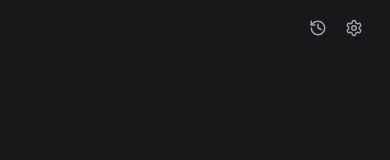
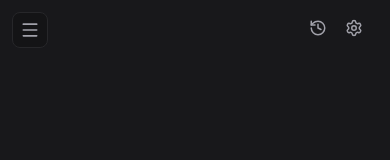
Before and after one commit to aussenseiter-Vs/JHIC-FE-User, a React (Vite) app: page / in a window 390 px wide. Shown: the top 160 px of the page. Built offline with nearby package versions, Linux system fonts and the light colour scheme.

Commit message:
feat: enhance sidebar and layout with mobile support; add mobile close functionality and backdrop

```diff
--- a/src/components/sidebar/RecentItem.tsx
+++ b/src/components/sidebar/RecentItem.tsx
@@ -4,18 +4,20 @@ import { MessageSquare } from "lucide-react";
 
 interface RecentItemProps {
   label: string;
+  onMobileClose?: () => void;
 }
 
 const iconBounce: Variants = {
   hover: { scale: 1.15, rotate: -10, transition: { duration: 0.2, ease: "easeOut" } },
 };
 
-function RecentItem({ label }: RecentItemProps) {
+function RecentItem({ label, onMobileClose }: RecentItemProps) {
   return (
     <motion.button
       type="button"
       className="recent-item"
       title={label}
+      onClick={onMobileClose}
       whileHover="hover"
       whileTap={{ scale: 0.98 }}
     >
--- a/src/components/sidebar/Sidebar.tsx
+++ b/src/components/sidebar/Sidebar.tsx
@@ -17,8 +17,10 @@ import data from "../../modules/nexxa/nexxa.json";
 
 interface SidebarProps {
   collapsed: boolean;
+  mobileOpen: boolean;
   onToggle: () => void;
   onResetChat: () => void;
+  onMobileClose: () => void;
 }
 
 interface NavItemProps {
@@ -26,6 +28,7 @@ interface NavItemProps {
   label: string;
   route: string;
   collapsed: boolean;
+  onMobileClose?: () => void;
 }
 
 const navIconMap: Record<string, typeof Search> = {
@@ -49,7 +52,7 @@ const iconScale: Variants = {
   hover: { scale: 1.2, rotate: -10, transition: { duration: 0.2, ease: "easeOut" } },
 };
 
-function NavItem({ Icon, label, route, collapsed }: NavItemProps) {
+function NavItem({ Icon, label, route, collapsed, onMobileClose }: NavItemProps) {
   const controls = useAnimation();
 
   return (
@@ -59,6 +62,7 @@ function NavItem({ Icon, label, route, collapsed }: NavItemProps) {
       className={({ isActive }) =>
         `nav-item${isActive ? " active" : ""}`
       }
+      onClick={onMobileClose}
       onMouseEnter={() => controls.start("hover")}
       onMouseLeave={() => controls.start("initial")}
     >
@@ -75,10 +79,10 @@ function NavItem({ Icon, label, route, collapsed }: NavItemProps) {
   );
 }
 
-function Sidebar({ collapsed, onToggle, onResetChat }: SidebarProps) {
+function Sidebar({ collapsed, mobileOpen, onToggle, onResetChat, onMobileClose }: SidebarProps) {
   const navigate = useNavigate();
   return (
-    <aside className={`sidebar${collapsed ? " sidebar--collapsed" : ""}`}>
+    <aside className={`sidebar${collapsed ? " sidebar--collapsed" : ""}${mobileOpen ? " sidebar--mobile-open" : ""}`}>
       <div className="sidebar-inner">
         <div className="sidebar-header">
           {!collapsed && (
@@ -122,7 +126,7 @@ function Sidebar({ collapsed, onToggle, onResetChat }: SidebarProps) {
             className="new-chat-btn"
             whileHover="hover"
             whileTap={{ scale: 0.98 }}
-            onClick={() => { onResetChat(); navigate("/"); }}
+            onClick={() => { onResetChat(); navigate("/"); onMobileClose(); }}
           >
             <motion.span
               style={{ display: "inline-flex" }}
@@ -147,6 +151,7 @@ function Sidebar({ collapsed, onToggle, onResetChat }: SidebarProps) {
                 label={label}
                 route={route}
                 collapsed={collapsed}
+                onMobileClose={onMobileClose}
               />
             );
           })}
@@ -165,6 +170,7 @@ function Sidebar({ collapsed, onToggle, onResetChat }: SidebarProps) {
                     label={item.label}
                     route={item.route}
                     collapsed={collapsed}
+                    onMobileClose={onMobileClose}
                   />
                 );
               })}
@@ -176,7 +182,7 @@ function Sidebar({ collapsed, onToggle, onResetChat }: SidebarProps) {
                 <div className="sidebar-empty">Tidak ada konsultasi terbaru</div>
               ) : (
                 data.recents.map((recent) => (
-                  <RecentItem key={recent} label={recent} />
+                  <RecentItem key={recent} label={recent} onMobileClose={onMobileClose} />
                 ))
               )}
             </div>
@@ -199,7 +205,7 @@ function Sidebar({ collapsed, onToggle, onResetChat }: SidebarProps) {
             </div>
             <motion.button
               type="button"
-              className="icon-btn"
+              className="icon-btn icon-btn--nobg"
               aria-label="Pengaturan"
               whileHover={{ scale: 1.15, rotate: 45 }}
               whileTap={{ scale: 0.9 }}
--- a/src/core/layout.css
+++ b/src/core/layout.css
@@ -240,6 +240,14 @@
   color: #e8e8ea;
 }
 
+.icon-btn--nobg {
+  transition: color 0.15s;
+}
+
+.icon-btn--nobg:hover {
+  background: transparent;
+}
+
 /* ── Scrollbar ── */
 .sidebar-inner::-webkit-scrollbar {
   width: 4px;
@@ -258,7 +266,9 @@
 @media (max-width: 768px) {
   .sidebar {
     position: fixed;
-    inset: 0;
+    top: 0;
+    left: 0;
+    bottom: 0;
     width: 260px;
     min-width: 260px;
     z-index: 100;
@@ -266,9 +276,36 @@
     transition: transform 0.2s;
   }
 
-  .sidebar--collapsed {
+  .sidebar--mobile-open {
     transform: translateX(0);
-    width: 260px;
-    min-width: 260px;
+  }
+
+  .sidebar-backdrop {
+    position: fixed;
+    inset: 0;
+    background: rgba(0, 0, 0, 0.5);
+    z-index: 99;
+  }
+
+  .mobile-menu-btn {
+    position: fixed;
+    top: 12px;
+    left: 12px;
+    z-index: 50;
+    display: flex;
+    align-items: center;
+    justify-content: center;
+    width: 36px;
+    height: 36px;
+    border-radius: 8px;
+    border: 1px solid #27272a;
+    background: #141416;
+    color: #a1a1aa;
+    cursor: pointer;
+  }
+
+  .mobile-menu-btn:hover {
+    background: #1e1e20;
+    color: #e8e8ea;
   }
 }
--- a/src/core/layout.tsx
+++ b/src/core/layout.tsx
@@ -1,6 +1,7 @@
-import { useState, useCallback } from "react";
+import { useState, useCallback, useEffect } from "react";
 import { Outlet } from "react-router-dom";
 import Sidebar from "../components/sidebar/Sidebar";
+import { Menu } from "lucide-react";
 import "./layout.css";
 
 export interface ChatContext {
@@ -9,19 +10,61 @@ export interface ChatContext {
 
 function Layout() {
   const [sidebarCollapsed, setSidebarCollapsed] = useState(false);
+  const [mobileSidebarOpen, setMobileSidebarOpen] = useState(false);
+  const [isMobile, setIsMobile] = useState(false);
   const [resetKey, setResetKey] = useState(0);
+
+  useEffect(() => {
+    const mq = window.matchMedia("(max-width: 768px)");
+    const handler = (e: MediaQueryListEvent | MediaQueryList) => {
+      setIsMobile(e.matches);
+      if (e.matches) {
+        setMobileSidebarOpen(false);
+      }
+    };
+    handler(mq);
+    mq.addEventListener("change", handler);
+    return () => mq.removeEventListener("change", handler);
+  }, []);
 
   const handleResetChat = useCallback(() => {
     setResetKey((k) => k + 1);
   }, []);
 
+  const handleToggleSidebar = useCallback(() => {
+    if (isMobile) {
+      setMobileSidebarOpen((v) => !v);
+    } else {
+      setSidebarCollapsed((v) => !v);
+    }
+  }, [isMobile]);
+
+  const handleMobileClose = useCallback(() => {
+    setMobileSidebarOpen(false);
+  }, []);
+
   return (
     <div className="app-layout">
       <Sidebar
-        collapsed={sidebarCollapsed}
-        onToggle={() => setSidebarCollapsed((v) => !v)}
+        collapsed={isMobile ? false : sidebarCollapsed}
+        mobileOpen={mobileSidebarOpen}
+        onToggle={handleToggleSidebar}
         onResetChat={handleResetChat}
+        onMobileClose={handleMobileClose}
       />
+      {isMobile && mobileSidebarOpen && (
+        <div className="sidebar-backdrop" onClick={handleMobileClose} />
+      )}
+      {isMobile && (
+        <button
+          type="button"
+          className="mobile-menu-btn"
+          onClick={() => setMobileSidebarOpen(true)}
+          aria-label="Buka sidebar"
+        >
+          <Menu size={20} />
+        </button>
+      )}
       <main className="main-content">
         <Outlet context={{ resetKey } satisfies ChatContext} />
       </main>
--- a/src/modules/nexxa/components/ChatHeader.tsx
+++ b/src/modules/nexxa/components/ChatHeader.tsx
@@ -12,7 +12,7 @@ function ChatHeader() {
       >
         <motion.button
           type="button"
-          className="icon-btn"
+          className="icon-btn icon-btn--nobg"
           aria-label="Riwayat"
           whileHover={{ scale: 1.15, rotate: -5 }}
           whileTap={{ scale: 0.9 }}
@@ -22,7 +22,7 @@ function ChatHeader() {
         </motion.button>
         <motion.button
           type="button"
-          className="icon-btn"
+          className="icon-btn icon-btn--nobg"
           aria-label="Pengaturan"
           whileHover={{ scale: 1.15, rotate: 45 }}
           whileTap={{ scale: 0.9 }}
```
